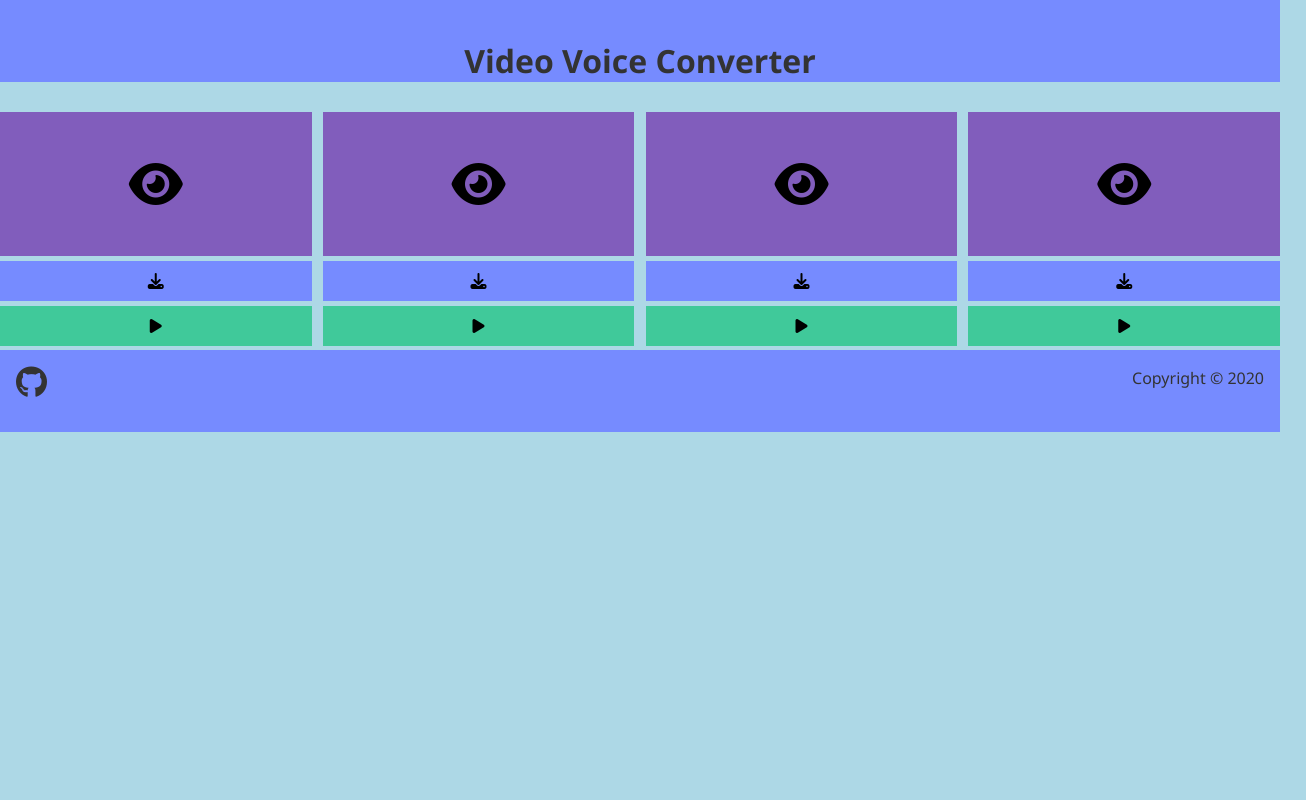
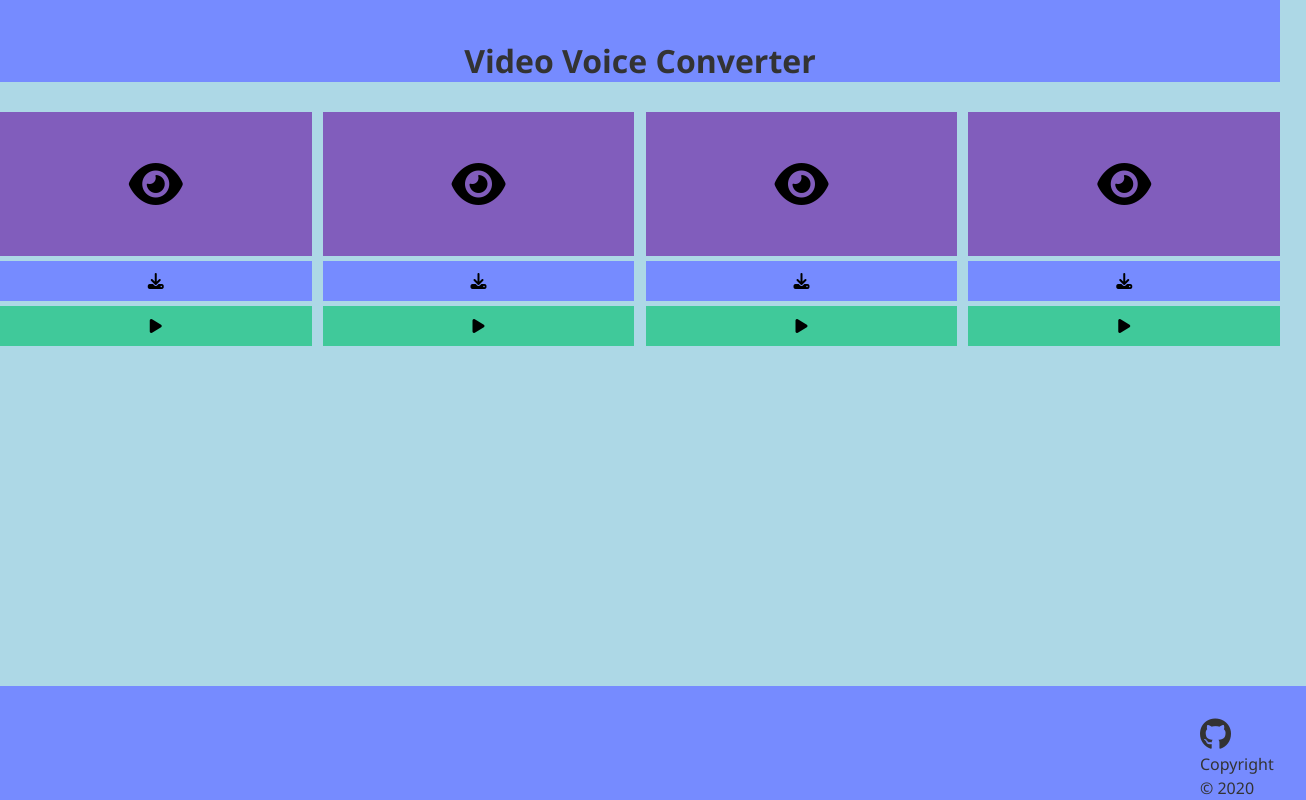
Before and after one commit to bekahma/videovoiceconverter, a website: page dist/main.html in a window 1280 px wide. Shown: the whole page, 1306 px wide, since content can reach past the window. Drawn offline with Linux system fonts and the light colour scheme.

Commit message:
made footer bigger

```diff
--- a/dist/css/--recursive/main.css
+++ b/dist/css/--recursive/main.css
@@ -39,10 +39,13 @@ body {
   background: #40c99a; }
 
 #main-footer {
-  padding: 1rem;
+  padding: 2rem;
   background: #768bff;
   color: #333;
-  height: 50px; }
+  height: 50px;
+  bottom:0px;
+  position: absolute;
+ padding-left:75rem;}
 
 @media screen and (min-width: 1171px) {
   .objects {
```
Also changed, not shown: dist/main.html (+3 -2 lines).
